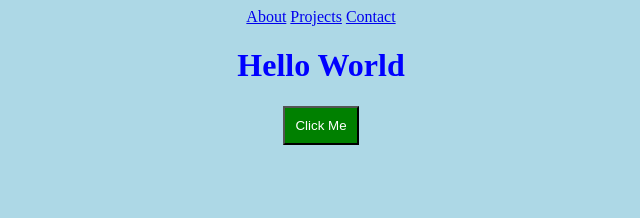
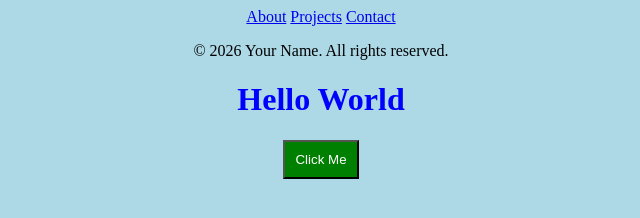
Before and after one commit to mandarrr2007/GitHub-practical-test, a plain HTML site: page index.html in a window 1280 px wide. Shown: the whole page, without its empty margins (319-959 px from the left). Drawn offline with Linux system fonts and the light colour scheme.

Commit message:
Add footer with copyright notice

```diff
--- a/index.html
+++ b/index.html
@@ -12,6 +12,9 @@
   <a href="#projects">Projects</a>
   <a href="#contact">Contact</a>
 </nav>
+    <footer>
+  <p>&copy; 2026 Your Name. All rights reserved.</p>
+</footer>
 
     <h1>Hello World</h1>
     <button onclick="showMessage()">Click Me</button>
```
